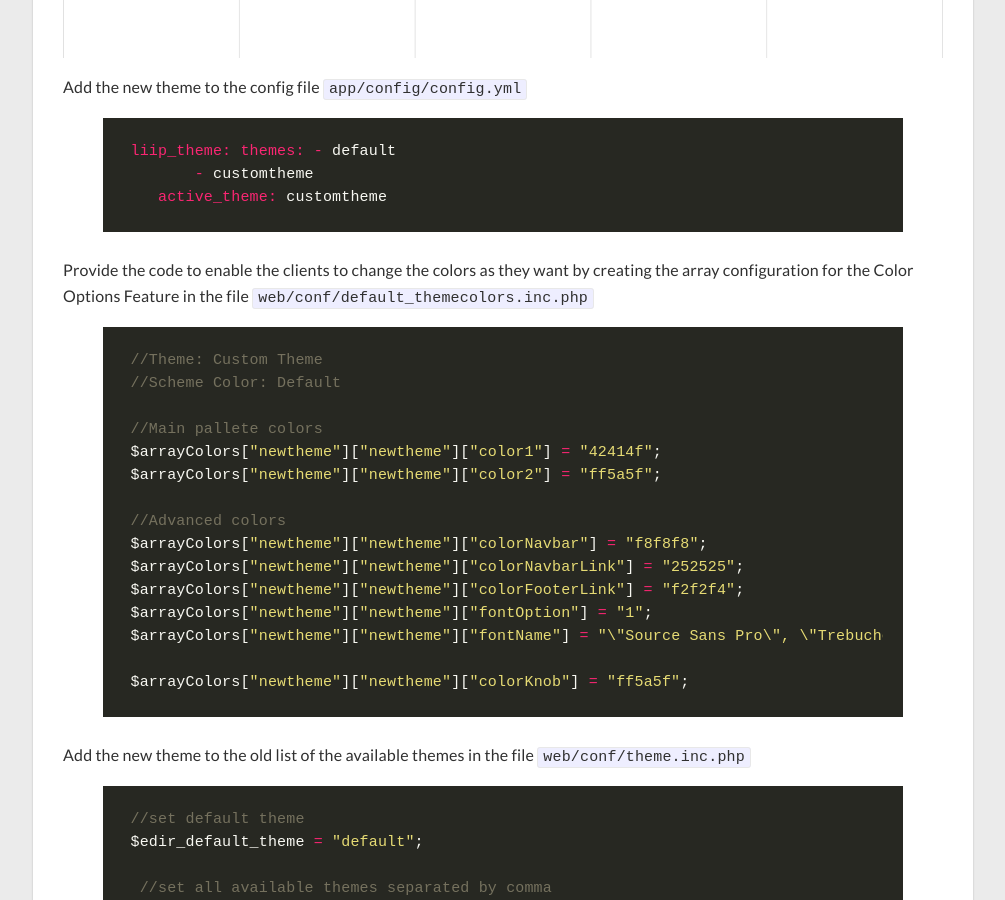
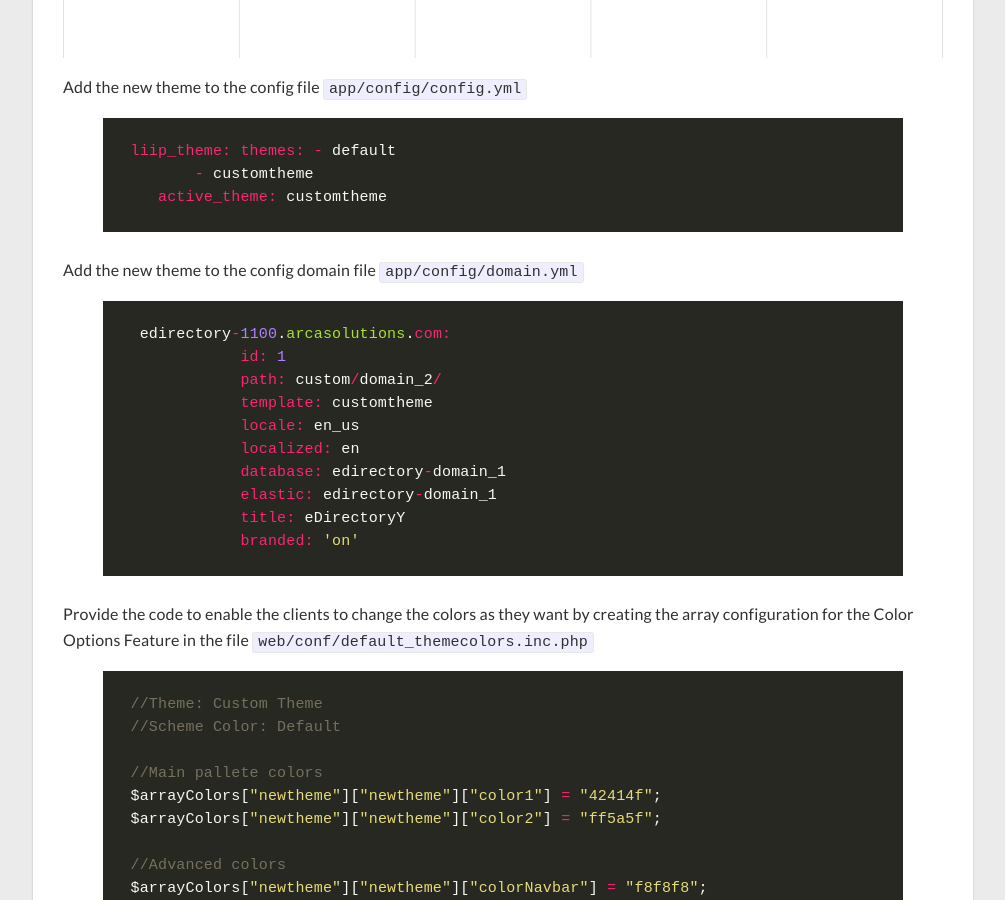
Before and after one commit to ArcaSolutions/arcatraining.github.io, a Jekyll site: the page built from _posts/2015-11-26-creating-new-theme.markdown, in a window 1280 px wide and 900 px high, scrolled down 770 px. Shown: the whole window, without its empty margins (137-1142 px from the left). Built offline with Jekyll 4.4.1, drawn with Linux system fonts in a browser that asks for light colours; nearby versions of some CDN libraries.

Commit message:
Fixes step in creating new theme

```diff
--- a/_posts/2015-11-26-creating-new-theme.markdown
+++ b/_posts/2015-11-26-creating-new-theme.markdown
@@ -24,6 +24,20 @@ liip_theme:
        - default
        - customtheme
    active_theme: customtheme
+{% endhighlight %}
+
+Add the new theme to the config domain file `app/config/domain.yml`
+{% highlight ruby %}
+ edirectory-1100.arcasolutions.com:
+            id: 1
+            path: custom/domain_2/
+            template: customtheme
+            locale: en_us
+            localized: en
+            database: edirectory-domain_1
+            elastic: edirectory-domain_1
+            title: eDirectoryY
+            branded: 'on'
 {% endhighlight %}
 
 Provide the code to enable the clients to change the colors as they want by creating the array configuration for the Color Options Feature in the file `web/conf/default_themecolors.inc.php`
```
